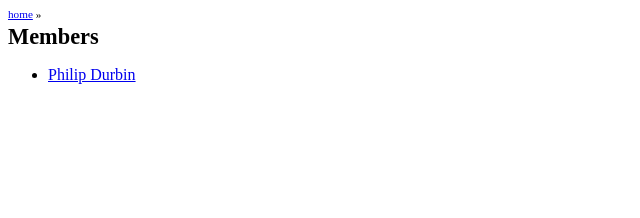
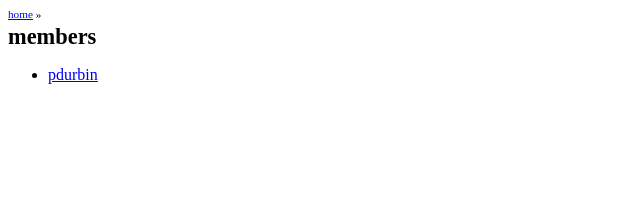
Before and after one commit to nibrud/nibrud.github.com, a Jekyll site: the page built from members/index.md, in a window 1280 px wide. Shown: the top 218 px of the page, without its empty margins (0-640 px from the left). Built offline with Jekyll 4.4.1, drawn with Linux system fonts in a browser that asks for light colours; Markdown is read by kramdown in place of the engine named in the settings.

Commit message:
lowercase is fine

```diff
--- a/members/index.md
+++ b/members/index.md
@@ -1,5 +1,5 @@
 ---
-title: Members
+title: members
 layout: default
 ---
-* [Philip Durbin](pdurbin)
+* [pdurbin](pdurbin)
```
Also changed, not shown: members/pdurbin/index.md (+1 -1 lines).
